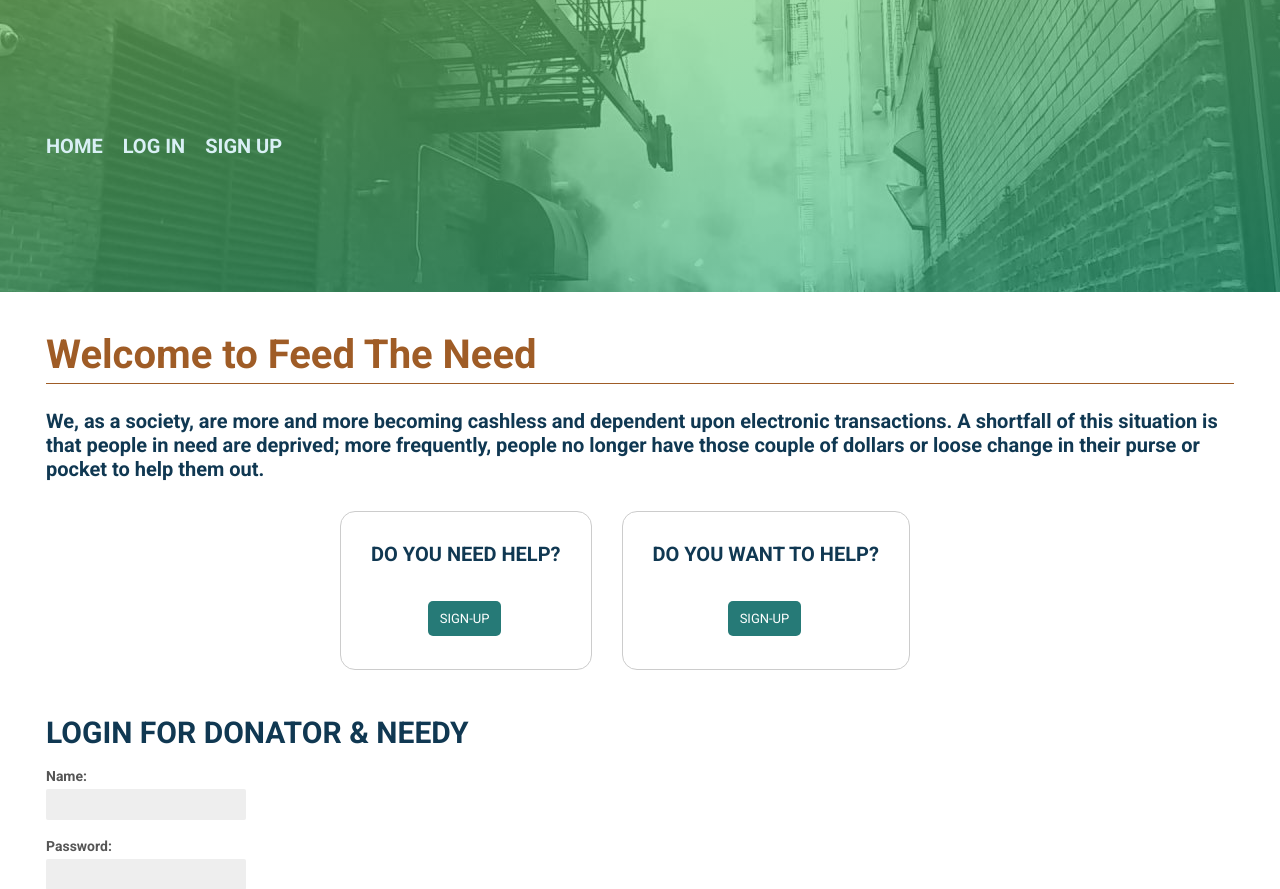
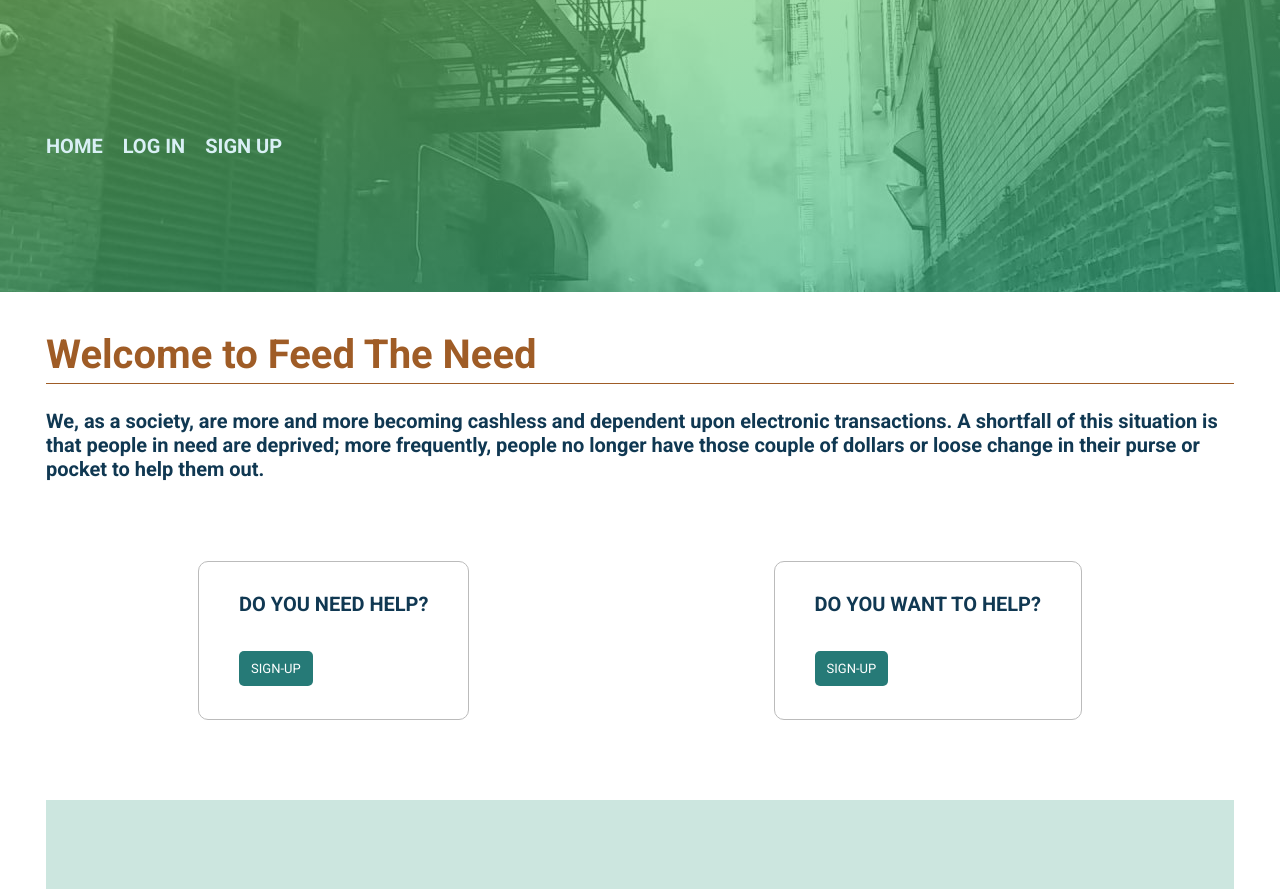
Before and after one commit to miloscomplex/feed-the-need-react, a React (Create React App) app in the folder frontend/: page /feed-the-need/ in a window 1280 px wide. Shown: the top 889 px of the page. Built offline with nearby package versions, Linux system fonts and the light colour scheme.

Commit message:
adding css hooks and creating new scss

```diff
--- a/frontend/src/components/Landing.js
+++ b/frontend/src/components/Landing.js
@@ -3,16 +3,16 @@ import Login from './Login'
 
 function Landing() {
   return (
-    <div id='content'>
+    <div id='content' class='landing'>
       <h1>Welcome to Feed The Need</h1>
       <p class="text__emphasis">We, as a society, are more and more becoming cashless and dependent upon electronic transactions. A shortfall of this situation is that people in need are deprived; more frequently, people no longer have those couple of dollars or loose change in their purse or pocket to help them out.
       </p>
-      <div class='cta__wrapper'>
-        <div class='cta__div'>
+      <div class='landing__cta-wrapper'>
+        <div class='landing__cta-div'>
           <subhead>Do you need help?</subhead>
           <Link to='/sign-up'>Sign-up</Link>
         </div>
-        <div class='cta__div'>
+        <div class='landing__cta-div'>
           <subhead>Do you want to help?</subhead>
           <Link to='/sign-up'>Sign-up</Link>
         </div>
--- a/frontend/src/components/Login.js
+++ b/frontend/src/components/Login.js
@@ -10,9 +10,9 @@ function Login() {
   }
 
   return (
-    <login>
+    <login class='login'>
       <h2>Login for Donator & Needy</h2>
-      <form name='chatBoxForm' onSubmit={event => handleOnSubmit(event)} >
+      <form name='login__BoxForm' onSubmit={event => handleOnSubmit(event)} >
         <label for='name'>Name:</label>
         <input type='text' onChange={e => setName(e.target.value)} />
 
--- a/frontend/src/sass/App.scss
+++ b/frontend/src/sass/App.scss
@@ -14,8 +14,11 @@
 @import 'components/needy-list';
 @import 'components/error';
 @import 'components/alert';
+@import 'components/login';
 
 @import 'layout/bio';
 @import 'layout/callout';
 @import 'layout/content';
 @import 'layout/grid';
+
+@import 'pages/landing'
--- /dev/null
+++ b/frontend/src/sass/components/login.scss
@@ -0,0 +1,6 @@
+.login {
+  display: block;
+  margin: 8rem 0;
+  background-color: rgba($color-seafoam-green, .4);
+  padding: 7rem;
+}
--- /dev/null
+++ b/frontend/src/sass/pages/landing.scss
@@ -0,0 +1,14 @@
+.landing {
+  &__cta-wrapper {
+    display: flex;
+    margin: 8rem 0;
+    align-items: center;
+    justify-content: space-around;
+  }
+
+  &__cta-div {
+    border: 1px solid #bbb;
+    border-radius: 1rem;
+    padding: 3rem 4rem;
+  }
+}
```
